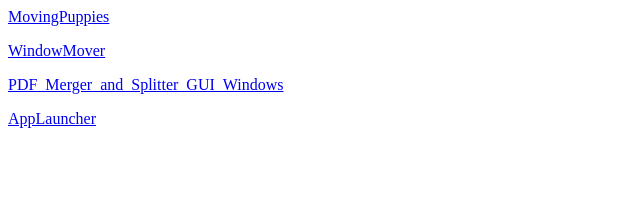
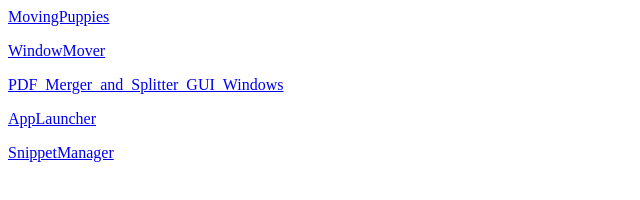
Before and after one commit to NicholasChoi/nicholaschoi.github.io, a plain HTML site: page index.html in a window 1280 px wide. Shown: the whole page, without its empty margins (0-640 px from the left). Drawn offline with Linux system fonts and the light colour scheme.

Commit message:
SnippetManager has been added.

```diff
--- a/index.html
+++ b/index.html
@@ -8,5 +8,6 @@
     <p><a href="./files/WindowMover.7z" download>WindowMover</a>
     <p><a href="./files/PDF_Merger_and_Splitter_GUI_Windows.7z" download>PDF_Merger_and_Splitter_GUI_Windows</a>
     <p><a href="./files/AppLauncher.7z" download>AppLauncher</a>
+    <p><a href="./files/SnippetManager.7z" download>SnippetManager</a>
 </body>
 </html>
```
Also changed, not shown: 1 other file.
